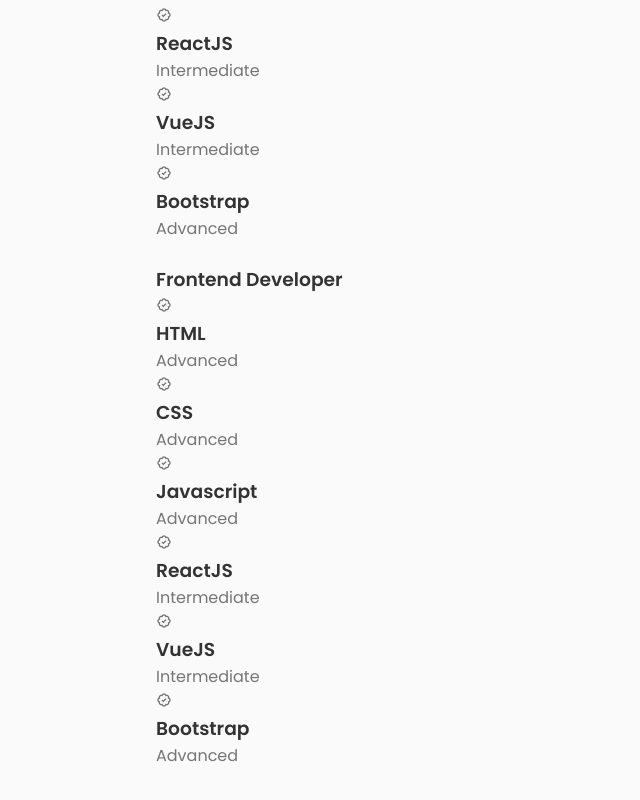
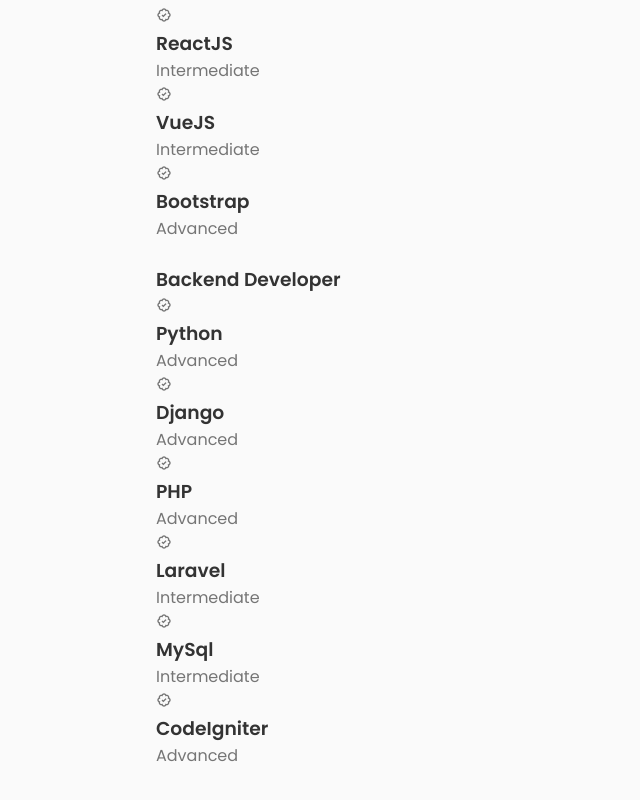
Before and after one commit to stevescilar/Master_Steve, a React (Create React App) app: page / in a window 1280 px wide. Shown: the part 1848-2648 px from the top of the page, without its empty margins (0-640 px from the left). Built offline with nearby package versions, Linux system fonts and the light colour scheme.

Commit message:
update-skills

```diff
--- a/src/components/skills/Backend.jsx
+++ b/src/components/skills/Backend.jsx
@@ -3,14 +3,14 @@
 const Backend = () => {
   return (
     <div className="skills__content">
-        <h3 className="skills__title">Frontend Developer</h3>
+        <h3 className="skills__title">Backend Developer</h3>
 
         <div className="skills__box">
             <div className="skills__group">
                 <div className="skills__data">
                     <i class='bx bx-badge-check'></i>
                     <div>
-                        <h3 className="skills__name"> HTML </h3>
+                        <h3 className="skills__name"> Python </h3>
                         <span className="skills__level"> Advanced </span>
                     </div>
                 </div>
@@ -18,7 +18,7 @@
                 <div className="skills__data">
                     <i class='bx bx-badge-check'></i>
                     <div>
-                        <h3 className="skills__name"> CSS </h3>
+                        <h3 className="skills__name"> Django </h3>
                         <span className="skills__level"> Advanced</span>
                     </div>
                 </div>
@@ -26,7 +26,7 @@
                 <div className="skills__data">
                     <i class='bx bx-badge-check'></i>
                     <div>
-                        <h3 className="skills__name">Javascript</h3>
+                        <h3 className="skills__name">PHP</h3>
                             <span className="skills__level">
                                 Advanced
                             </span>
@@ -35,7 +35,7 @@
                 <div className="skills__data">
                     <i class='bx bx-badge-check'></i>
                     <div>
-                        <h3 className="skills__name">ReactJS</h3>
+                        <h3 className="skills__name">Laravel</h3>
                             <span className="skills__level">
                                 Intermediate
                             </span>
@@ -44,7 +44,7 @@
                 <div className="skills__data">
                     <i class='bx bx-badge-check'></i>
                     <div>
-                        <h3 className="skills__name">VueJS</h3>
+                        <h3 className="skills__name">MySql</h3>
                             <span className="skills__level">
                                 Intermediate
                             </span>
@@ -53,7 +53,7 @@
                 <div className="skills__data">
                     <i class='bx bx-badge-check'></i>
                     <div>
-                        <h3 className="skills__name">Bootstrap</h3>
+                        <h3 className="skills__name">CodeIgniter</h3>
                             <span className="skills__level">
                                 Advanced
                             </span>
```
